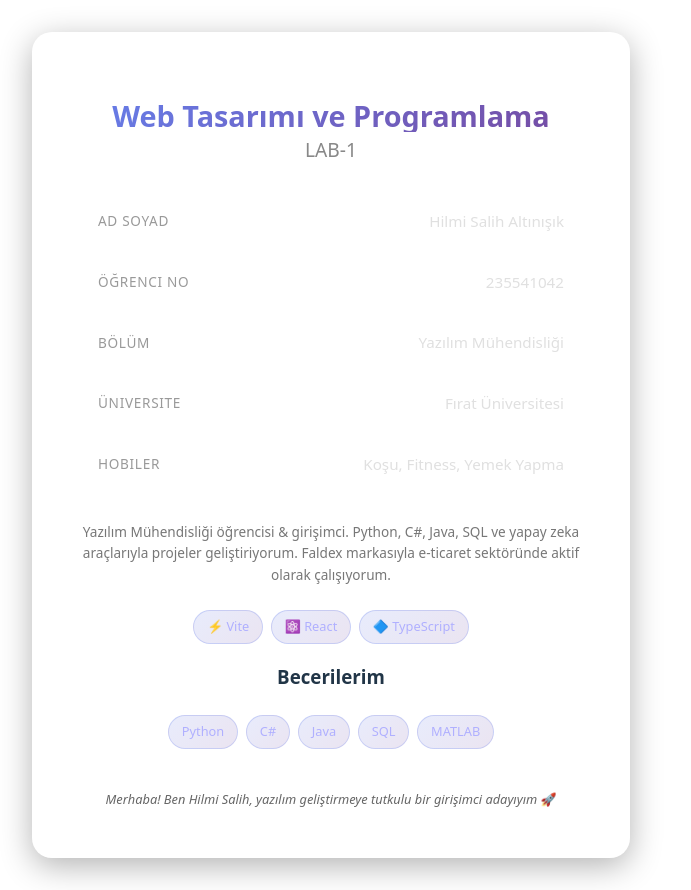
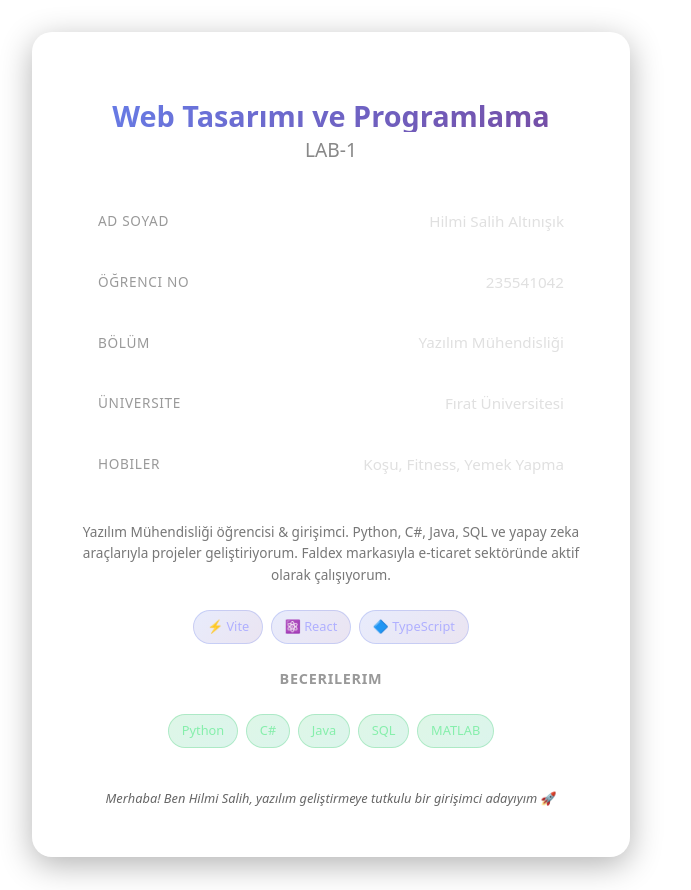
Before and after one commit to Salihefendihsa/web-tasarimi-odevler, a React (Vite) app in the folder web-lab-hello/: page / in a window 1280 px wide. Shown: the whole page, without its empty margins (0-691 px from the left). Built offline with nearby package versions, Linux system fonts and the light colour scheme.

Commit message:
style: add skill badges with green theme

```diff
--- a/web-lab-hello/src/App.css
+++ b/web-lab-hello/src/App.css
@@ -109,3 +109,21 @@ h2 {
   font-size: 0.8rem;
   font-style: italic;
 }
+
+.skills-section {
+  margin-top: 1.5rem;
+}
+
+.skills-section h3 {
+  font-size: 0.9rem;
+  color: #999;
+  margin-bottom: 0.75rem;
+  text-transform: uppercase;
+  letter-spacing: 0.05em;
+}
+
+.badge.skill {
+  background: linear-gradient(135deg, rgba(34, 197, 94, 0.15), rgba(16, 185, 129, 0.15));
+  border-color: rgba(34, 197, 94, 0.25);
+  color: #86efac;
+}
```
